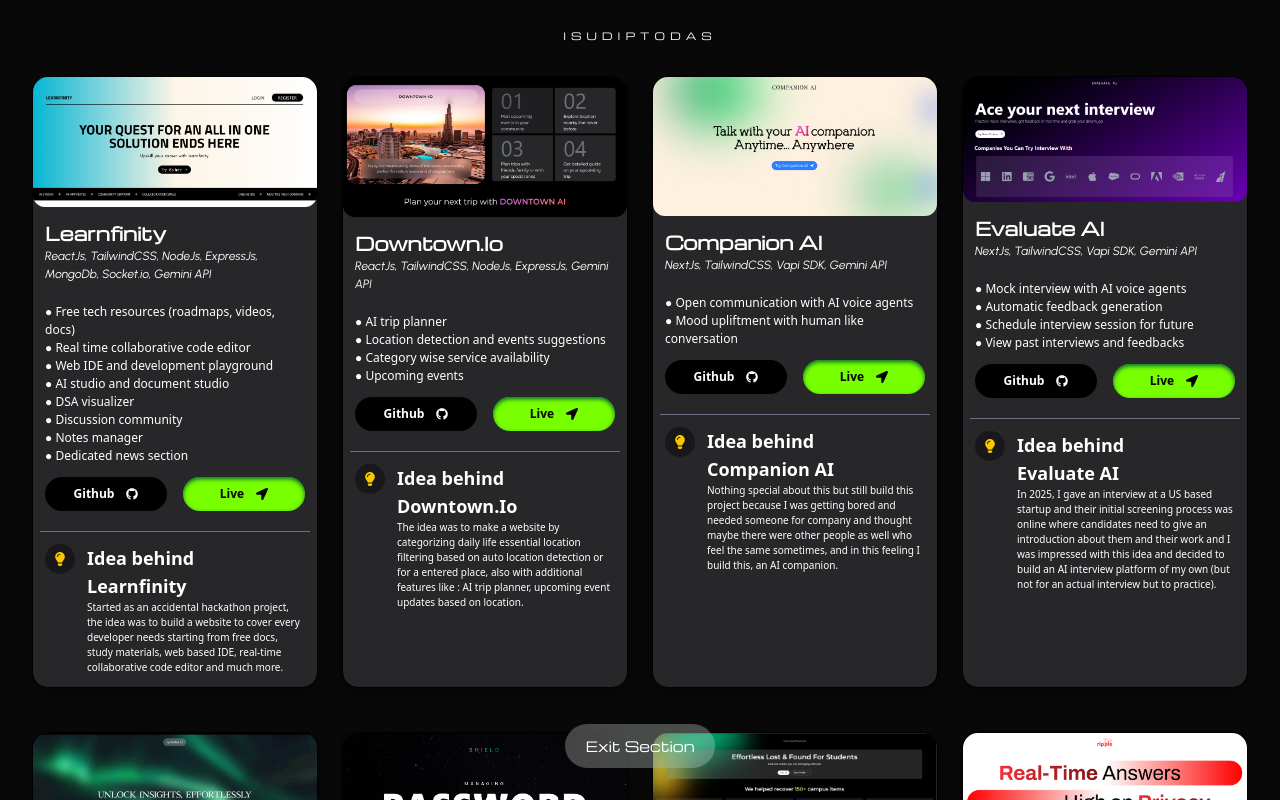
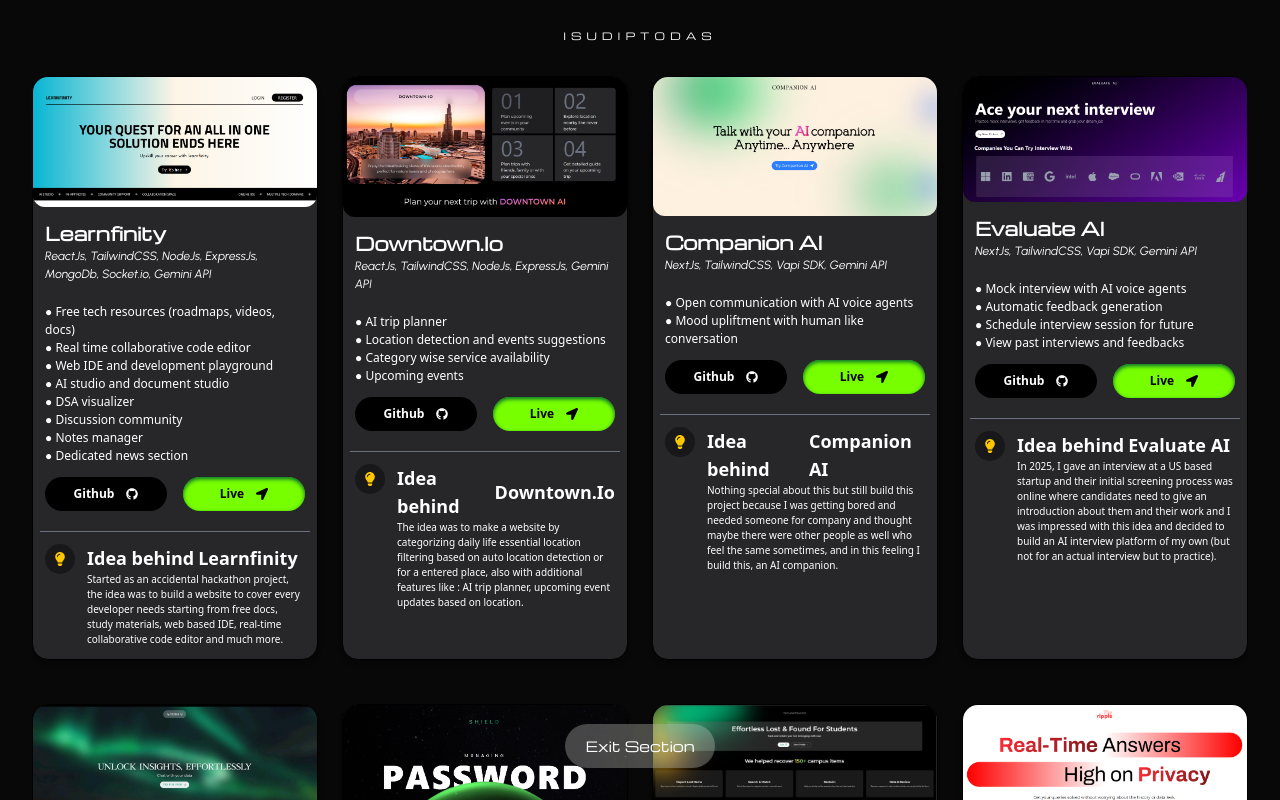
Before and after one commit to isudiptodas/isudiptodas_portfolio, a Next.js app: page /web-dev in a window 1280 px wide. Shown: the top 800 px of the page. Built offline with nearby package versions, Linux system fonts and the light colour scheme; a web font is replaced by a local one; what tailwindcss-motion would draw is missing.

Commit message:
Update page.tsx

```diff
--- a/src/app/web-dev/page.tsx
+++ b/src/app/web-dev/page.tsx
@@ -38,7 +38,7 @@ function page() {
                             <div className={`w-full px-3 flex justify-between items-start gap-3`}>
                                <span className={`text-sm text-yellow-400 p-2 rounded-full bg-zinc-900`}> <FaLightbulb /> </span>
                                 <div className={`w-full flex flex-col justify-start items-start`}>
-                                  <p className={`w-full text-start text-white text-lg font-semibold`}>Idea behind <p className={`capitalize`}>{list.name}</p></p>
+                                  <p className={`w-full text-start text-white text-lg font-semibold flex justify-start items-center gap-1`}>Idea behind <p className={`capitalize`}>{list.name}</p></p>
                                   <p className={`w-full text-white text-[10px] text-start `}>{list.idea}</p>
                                 </div>
                             </div>
```
